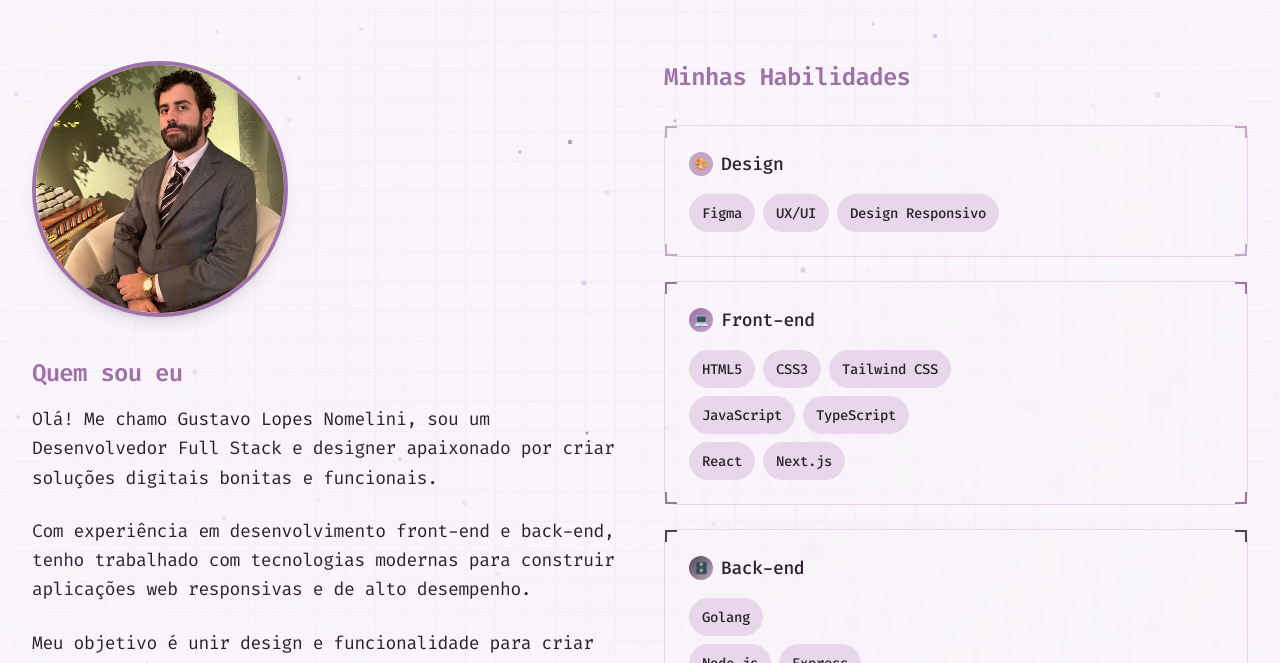
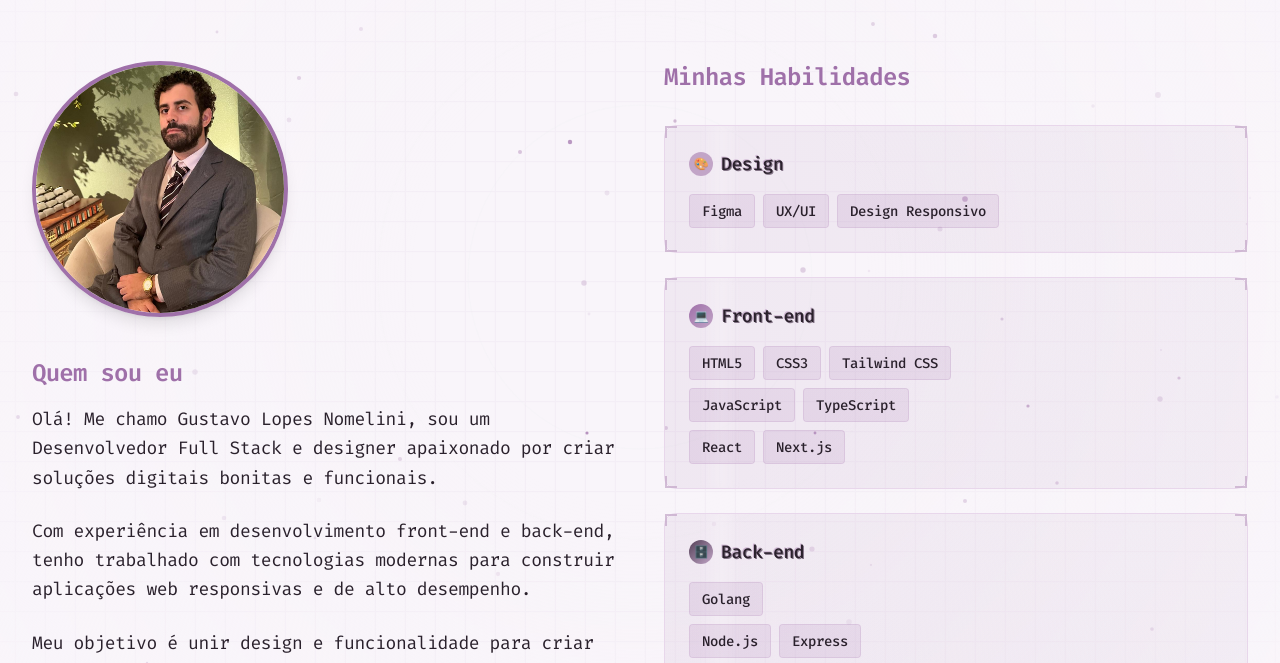
Before and after one commit to gustavo-nomelini/blog-prodbygus, an Astro site: page /about in a window 1280 px wide. Shown: the part 123-786 px from the top of the page. Built offline with nearby package versions, Linux system fonts and the light colour scheme; Astro itself is replaced by a stand-in of ours; animation ran at ten frames a second.

Commit message:
style: refine glitch effects and animations in CyberSkillCard for enhanced visual appeal

```diff
--- a/src/components/CyberSkillCard.astro
+++ b/src/components/CyberSkillCard.astro
@@ -53,10 +53,10 @@ const isGroupedSkills = (skills: string[] | string[][]): skills is string[][] =>
       {/* Container for the main text and glitch effects */}
       <div class="relative">
         {/* Glitch effects stay behind */}
-        <span class="glitch-effect absolute -left-[1px] -top-[1px] opacity-70 blur-[0.5px] hidden" style={{ color: 'var(--accent)', zIndex: 1 }}>
+        <span class="glitch-effect absolute -left-[1px] -top-[1px] opacity-70 blur-[0.5px]" style={{ color: 'var(--accent)', zIndex: 1 }}>
           {title}
         </span>
-        <span class="glitch-effect absolute -right-[1px] -bottom-[1px] opacity-70 blur-[0.5px] hidden" style={{ color: 'var(--secondary)', zIndex: 1 }}>
+        <span class="glitch-effect absolute -right-[1px] -bottom-[1px] opacity-70 blur-[0.5px]" style={{ color: 'var(--secondary)', zIndex: 1 }}>
           {title}
         </span>
         {/* Main text always in foreground */}
@@ -75,7 +75,7 @@ const isGroupedSkills = (skills: string[] | string[][]): skills is string[][] =>
             {lineSkills.map((skill) => (
               <div class="skill-badge" data-skill={skill}>
                 <span class="skill-text text-sm font-medium">{skill}</span>
-                <div class="skill-glow absolute inset-0 opacity-20 z-0 hidden" />
+                <div class="skill-glow absolute inset-0 opacity-20 z-0" />
               </div>
             ))}
           </div>
@@ -86,7 +86,7 @@ const isGroupedSkills = (skills: string[] | string[][]): skills is string[][] =>
           {skills.map((skill) => (
             <div class="skill-badge" data-skill={skill}>
               <span class="skill-text text-sm font-medium">{skill}</span>
-              <div class="skill-glow absolute inset-0 opacity-20 z-0 hidden" />
+              <div class="skill-glow absolute inset-0 opacity-20 z-0" />
             </div>
           ))}
         </div>
@@ -98,89 +98,91 @@ const isGroupedSkills = (skills: string[] | string[][]): skills is string[][] =>
 <style>
   .cyber-skill-card {
     opacity: 0;
-    transform: translateY(50px);
-    transition: opacity 0.5s ease-out, transform 0.5s ease-out;
-  }
-
-  .cyber-skill-card.visible {
-    opacity: 1;
-    transform: translateY(0);
+    animation: fade-in 0.5s ease-out forwards;
   }
 
   .scan-effect {
-    left: -5%;
-    transition: left 1.5s linear;
-  }
-
-  .cyber-skill-card:hover .scan-effect {
-    left: 105%;
+    animation: scan 2s linear infinite;
   }
 
   .animated-background {
-    background: radial-gradient(circle at center, var(--color)15, transparent 60%);
-    transition: background 0.5s ease-out;
-  }
-
-  .cyber-skill-card:hover .animated-background {
-    background: radial-gradient(circle at center, var(--color)30, transparent 70%);
+    background: linear-gradient(
+      45deg,
+      rgba(var(--primary-rgb), 0.1),
+      rgba(var(--accent-rgb), 0.1)
+    );
+    animation: shimmer 3s ease-in-out infinite;
   }
 
   .corner-accent {
-    border-color: var(--color);
+    border-color: var(--accent);
+    opacity: 0.7;
   }
 
   .skill-badge {
     position: relative;
-    padding: 0.375rem 0.75rem;
-    border-radius: 9999px;
-    border: 1px solid var(--surface);
-    background-color: var(--surface);
-    color: var(--text);
-    cursor: pointer;
-    overflow: hidden;
-    transition: all 0.2s ease-out;
-    opacity: 0;
-    transform: scale(0.8);
-  }
-
-  .skill-badge.visible {
-    opacity: 1;
-    transform: scale(1);
+    padding: 0.25rem 0.75rem;
+    background: rgba(var(--primary-rgb), 0.1);
+    border: 1px solid rgba(var(--primary-rgb), 0.2);
+    border-radius: var(--border-radius-sm);
+    transition: all 0.3s ease;
   }
 
   .skill-badge:hover {
-    transform: scale(1.05);
-    box-shadow: 0 0 15px 2px var(--color);
+    transform: translateY(-2px);
+    background: rgba(var(--primary-rgb), 0.2);
   }
 
-  .skill-badge.active {
-    border-color: var(--color);
+  .skill-badge:hover .skill-glow {
+    opacity: 0.4;
   }
 
   .skill-text {
     position: relative;
-    z-index: 10;
+    z-index: 1;
+    color: var(--text);
   }
 
   .skill-glow {
-    background-color: var(--color);
-    transition: opacity 0.2s ease-out;
+    background: linear-gradient(
+      45deg,
+      rgba(var(--primary-rgb), 0.3),
+      rgba(var(--accent-rgb), 0.3)
+    );
+    border-radius: var(--border-radius-sm);
+    transition: opacity 0.3s ease;
   }
 
-  .skill-badge:hover .skill-glow {
-    opacity: 0.2;
+  @keyframes scan {
+    0% {
+      transform: translateX(0);
+    }
+    100% {
+      transform: translateX(100%);
+    }
   }
 
-  .title-container {
-    transition: transform 0.5s ease-out;
+  @keyframes shimmer {
+    0% {
+      background-position: 0% 50%;
+    }
+    50% {
+      background-position: 100% 50%;
+    }
+    100% {
+      background-position: 0% 50%;
+    }
   }
 
-  .cyber-skill-card:hover .title-container {
-    transform: translateX(-2px);
-  }
-
-  .cyber-skill-card:hover .glitch-effect {
-    display: block;
+  @keyframes fade-in {
+    from {
+      opacity: 0;
+      transform: translateY(20px);
+    }
+    to {
+      opacity: 1;
+      transform: translateY(0);
+    }
   }
 </style>
 
```
